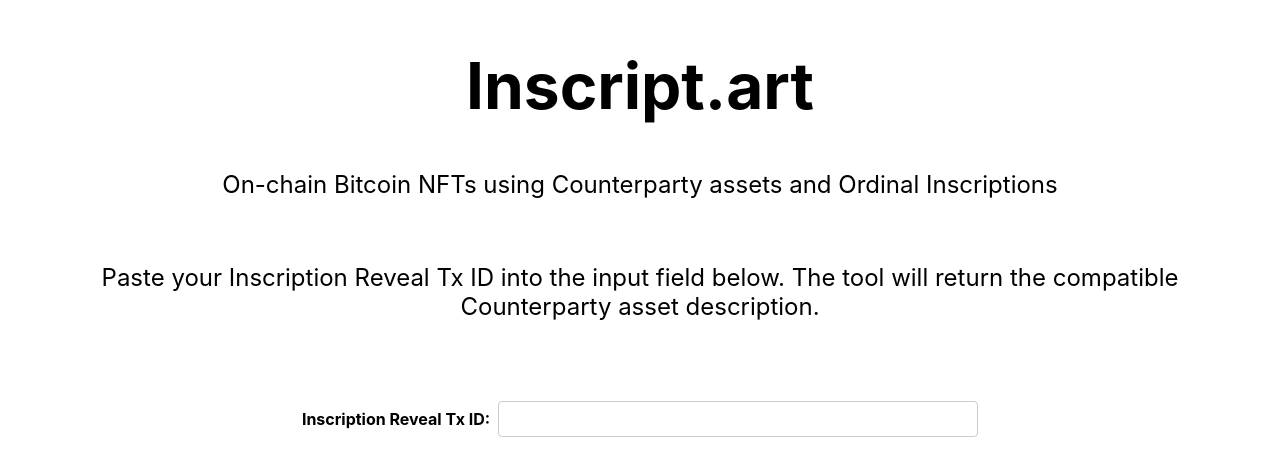
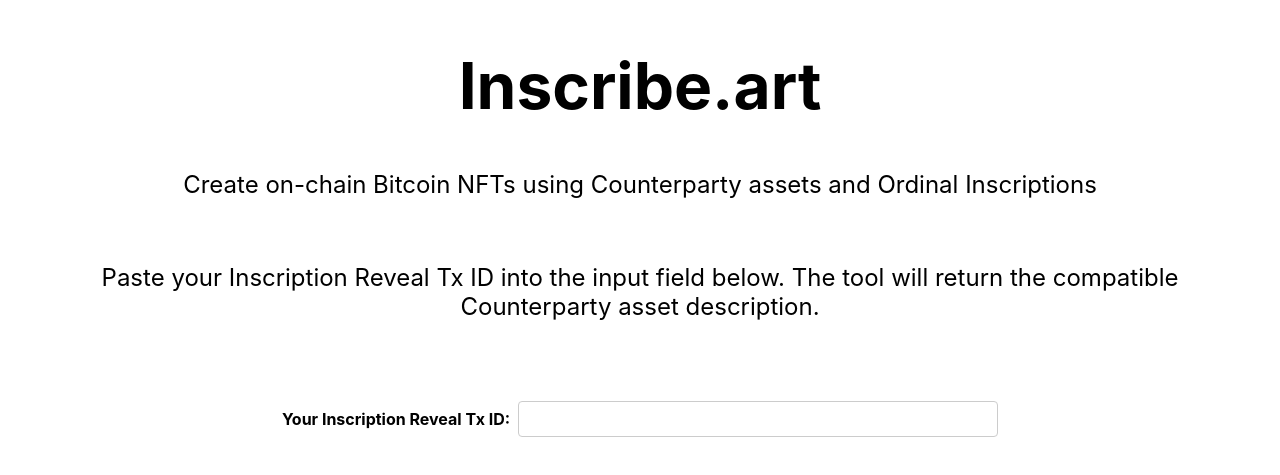
Before and after one commit to loon3/inscription-decoder, a Next.js app: page / in a window 1280 px wide. Shown: the part 141-616 px from the top of the page. Built offline with nearby package versions, Linux system fonts and the light colour scheme.

Commit message:
fix typo

```diff
--- a/components/convert.js
+++ b/components/convert.js
@@ -28,7 +28,7 @@
   return (
     <div className={styles.container}>
       <div className={styles.inputContainer}>
-        <label htmlFor="hex-string-input" className={styles.label}>Inscription Reveal Tx ID:</label>
+        <label htmlFor="hex-string-input" className={styles.label}>Your Inscription Reveal Tx ID:</label>
         <input
           id="hex-string-input"
           type="text"
@@ -41,7 +41,7 @@
         <>
             <div className={styles.outputContainer}>
                 <div>
-                <label htmlFor="base64-string-output" className={styles.label}>Asset Description:</label>
+                <label htmlFor="base64-string-output" className={styles.label}>Use this Asset Description:</label>
                 <output id="base64-string-output" className={styles.output}>{base64String}</output>
                 </div>
 
--- a/pages/index.js
+++ b/pages/index.js
@@ -8,17 +8,17 @@
   return (
     <div className={styles.container}>
       <Head>
-        <title>Inscription as Asset Image</title>
-        <meta name="description" content="Decode ordinal inscriptions using raw tx data from a block explorer" />
+        <title>Inscribe.art</title>
+        <meta name="description" content="Create on-chain Bitcoin NFTs using Counterparty assets and Ordinal Inscriptions" />
       </Head>
 
       <main className={styles.main}>
         <h1 className={styles.title}>
-          Inscript.art
+          Inscribe.art
         </h1>
 
         <p className={styles.description}>
-          On-chain Bitcoin NFTs using Counterparty assets and Ordinal Inscriptions
+          Create on-chain Bitcoin NFTs using Counterparty assets and Ordinal Inscriptions
         </p>
 
         <p className={styles.description}>
```
